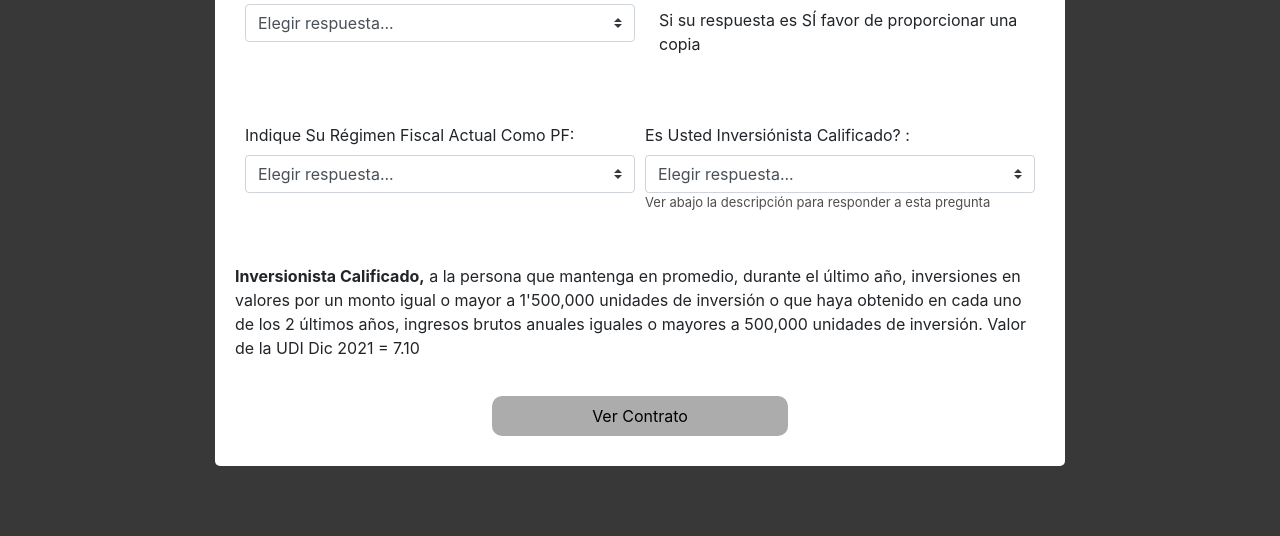
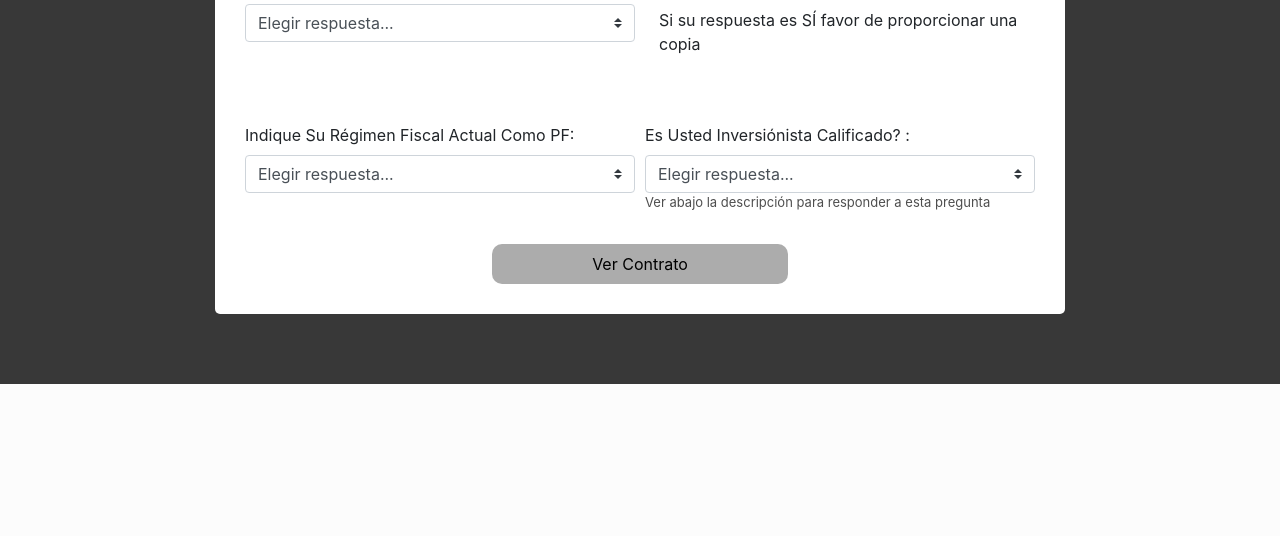
Before and after one commit to undannielmas/Formulario_TC, a PHP site: page / in a window 1280 px wide. Shown: the part 3131-3667 px from the top of the page. After the commit the page ends 3515 px from the top, so only its background shows below. Run offline with PHP 8.4, Linux system fonts and the light colour scheme; some libraries are stand-ins or nearby versions.

```diff
--- a/index.php
+++ b/index.php
@@ -388,14 +388,6 @@
                         <p class="mensuals">Ver abajo la descripción para responder a esta pregunta</p>
                     </div>
                 </div>
-                <div id="nCuenta" style="display:none;">
-                </div>
-                <div id="nTargeta" style="display:;">
-                    <p><strong>Inversionista Calificado,</strong> a la persona que mantenga en promedio, durante el
-                        último año, inversiones en valores por un monto igual o mayor a 1'500,000 unidades de inversión
-                        o que haya obtenido en cada uno de los 2 últimos años, ingresos brutos anuales iguales o mayores
-                        a 500,000 unidades de inversión. Valor de la UDI Dic 2021 = 7.10</p>
-                </div>
                 <div id="submit">
                     <button type="submit" class="boton">Ver Contrato</button>
                 </div>
```
Also changed, not shown: contrato.php (+1 -19 lines).
